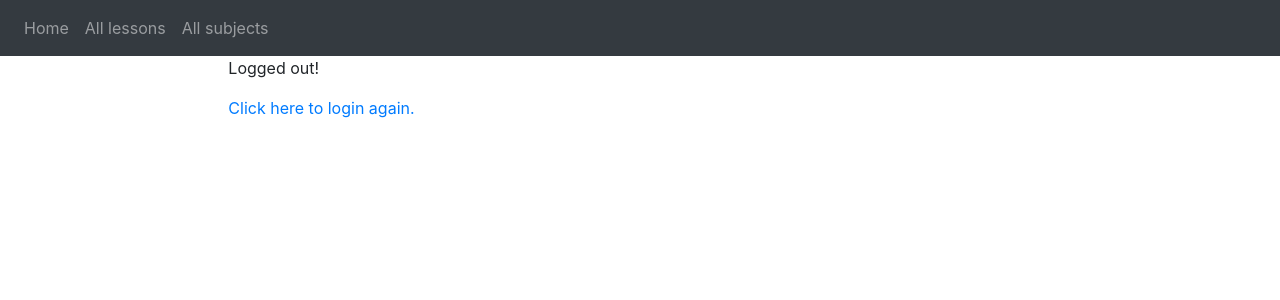
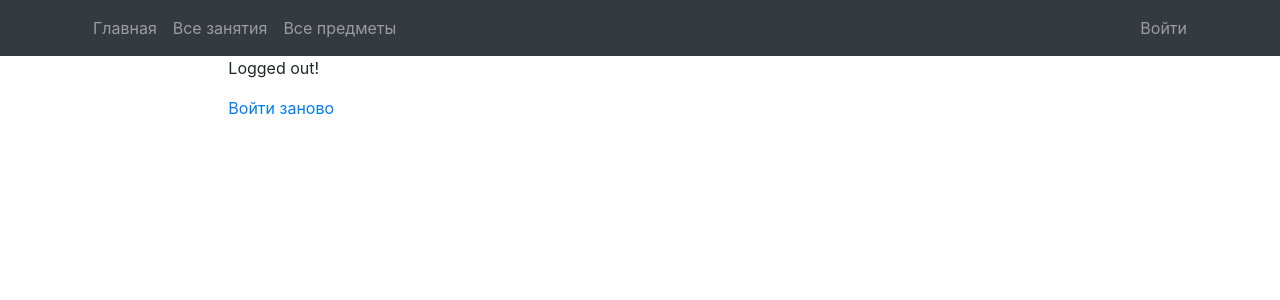
Before and after one commit to Afsent/education-platform, a Django app: template templates/registration/logged_out.html in a window 1280 px wide. Shown: the top 300 px of the page. Run offline with Django 3.2, Linux system fonts and the light colour scheme; the template is opened without the code that fills it, so the values that code supplies are empty; some libraries are stand-ins or nearby versions.

Commit message:
Fix navbar

```diff
--- a/lwm/templates/base_generic.html
+++ b/lwm/templates/base_generic.html
@@ -16,14 +16,32 @@
 <body>
 {% block sidebar %}
     <nav class="navbar navbar-expand-lg navbar-dark bg-dark">
-        <div class="collapse navbar-collapse" id="navbarNav">
-            <ul class="navbar-nav">
-                <li class="nav-item"><a class="nav-link" href=
-                        "{% url 'main' %}">Home</a></li>
-                <li class="nav-item"><a class="nav-link" href="">All
-                    lessons</a></li>
-                <li class="nav-item"><a class="nav-link" href="">All
-                    subjects</a></li>
+        <div class="container">
+            <div class="collapse navbar-collapse" id="navbarNav">
+                <ul class="navbar-nav">
+                    <li class="nav-item"><a class="nav-link" href=
+                            "{% url 'main' %}">Главная</a></li>
+                    <li class="nav-item"><a class="nav-link"
+                                            href="">Все занятия</a></li>
+                    <li class="nav-item"><a class="nav-link"
+                                            href="">Все предметы</a></li>
+                </ul>
+            </div>
+
+            <ul class="nav navbar-nav navbar-right">
+                {% if user.is_authenticated %}
+                    <li class="navbar-text" style='color: #19865C'>Привет,
+                        {{ user.get_username }} </li>
+                    <li class="nav-item">
+                        <a class="nav-link" href="{% url 'logout' %}?next
+                        ={{ request.path }}">Выход</a>
+                    </li>
+                {% else %}
+                    <li class="nav-item">
+                        <a class="nav-link" href="{% url 'login' %}?next
+                        ={{ request.path }}">Войти</a>
+                    </li>
+                {% endif %}
             </ul>
         </div>
     </nav>
--- a/templates/registration/logged_out.html
+++ b/templates/registration/logged_out.html
@@ -3,5 +3,5 @@
 {% block content %}
 <p>Logged out!</p>
 
-<a href="{% url 'login'%}">Click here to login again.</a>
+<a href="{% url 'login'%}">Войти заново</a>
 {% endblock %}
```
Also changed, not shown: templates/registration/login.html (+6 -9 lines).
